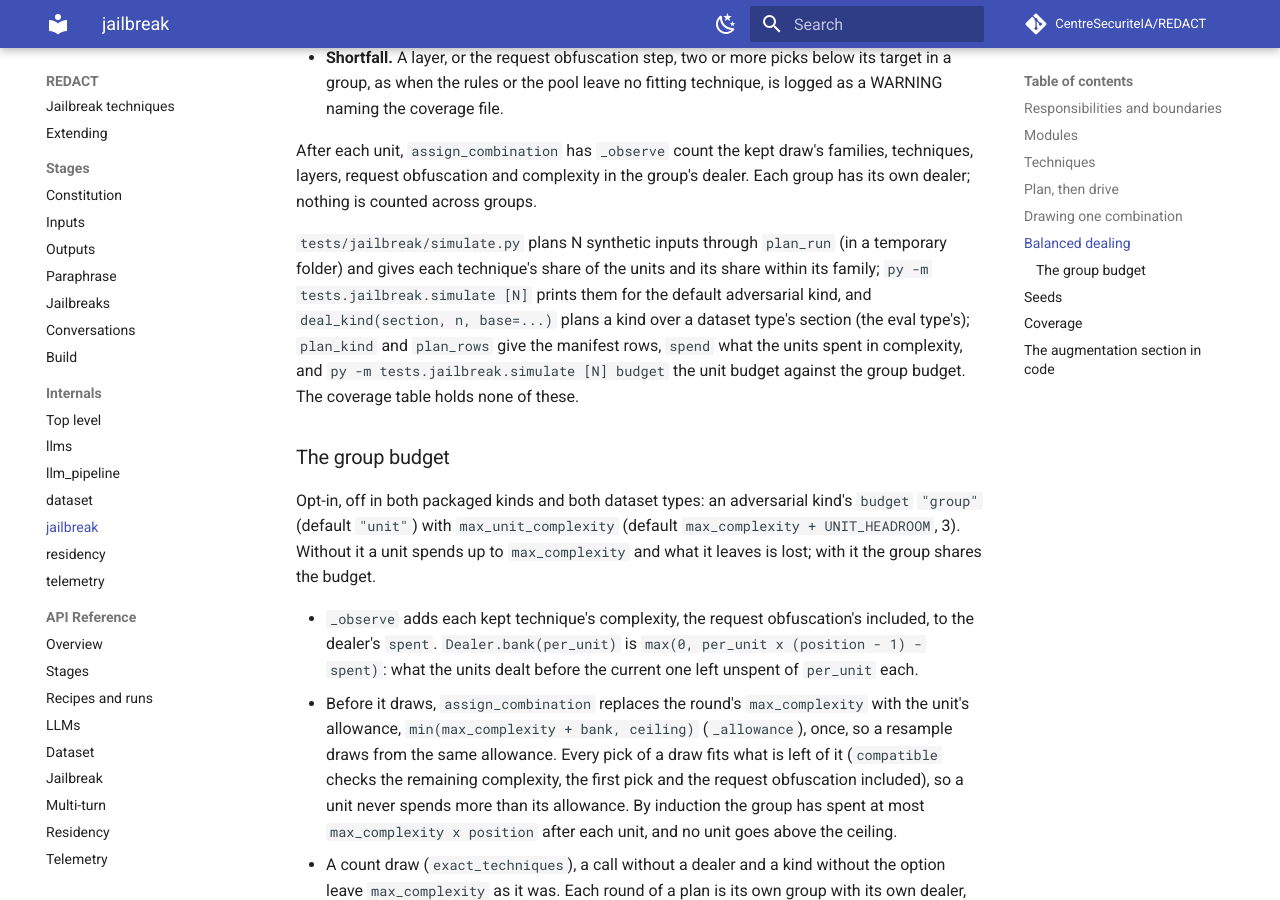
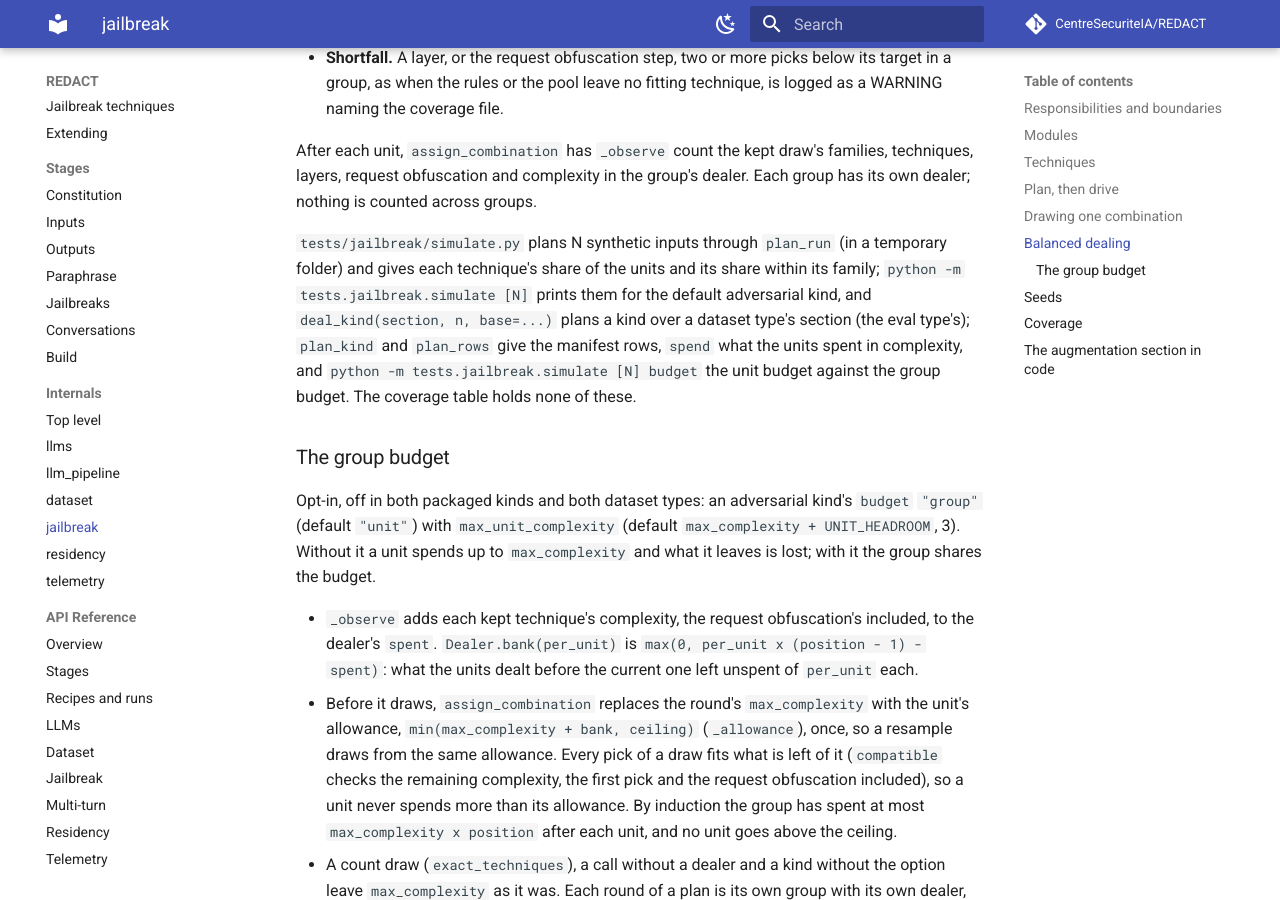
Before and after one commit to CentreSecuriteIA/REDACT, an MkDocs documentation site: the page built from docs/internals/jailbreak.md, in a window 1280 px wide and 900 px high, scrolled down 7535 px. Built offline with MkDocs 1.6.1 and Material for MkDocs 9.7.7, drawn with Linux system fonts in a browser that asks for light colours; comment, search, counter and statistics services are not loaded.

Commit message:
Say python, not py, in the commands the docs pages give
The docs pages gave the same commands both ways (extending.md with
python, the techniques, configuration and jailbreak internals pages with
py, the Windows launcher); a reader outside this checkout has python.
The docs index entry for the configuration page names the release notes.

Co-Authored-By: Claude Opus 5.5 <noreply@anthropic.com>

```diff
--- a/docs/internals/jailbreak.md
+++ b/docs/internals/jailbreak.md
@@ -327,11 +327,11 @@ counted across groups.
 
 `tests/jailbreak/simulate.py` plans N synthetic inputs through `plan_run`
 (in a temporary folder) and gives each technique's share of the units and
-its share within its family; `py -m tests.jailbreak.simulate [N]` prints
+its share within its family; `python -m tests.jailbreak.simulate [N]` prints
 them for the default adversarial kind, and `deal_kind(section, n,
 base=...)` plans a kind over a dataset type's section (the eval type's);
 `plan_kind` and `plan_rows` give the manifest rows, `spend` what the units
-spent in complexity, and `py -m tests.jailbreak.simulate [N] budget` the
+spent in complexity, and `python -m tests.jailbreak.simulate [N] budget` the
 unit budget against the group budget. The coverage table holds none of these.
 
 ### The group budget
```
Also changed, not shown: docs/README.md (+2 -1 lines), docs/configuration.md (+1 -1 lines), docs/techniques.md (+1 -1 lines).
